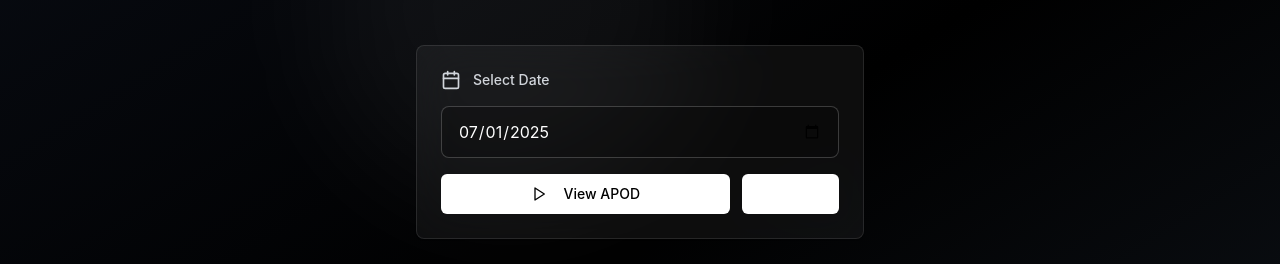
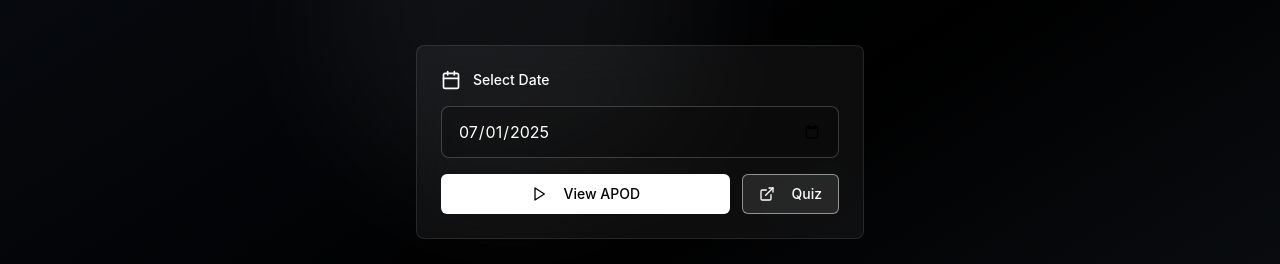
Before and after one commit to QuantumGod007/astro-black-futuristic-ui, a React (Vite) app: page / in a window 1280 px wide. Shown: the part 184-448 px from the top of the page. Built offline with nearby package versions, Linux system fonts and the light colour scheme; no server answers.

Commit message:
Fix: Quiz button and calendar icon visibility
Adjust button and calendar icon styles to improve visibility against the background.

```diff
--- a/src/pages/Index.tsx
+++ b/src/pages/Index.tsx
@@ -68,8 +68,8 @@ const Index = () => {
           <CardContent className="p-6">
             <div className="flex flex-col gap-4">
               <div className="flex items-center gap-3">
-                <Calendar className="w-5 h-5 text-gray-300" />
-                <label className="text-sm font-medium text-gray-300">
+                <Calendar className="w-5 h-5 text-white" />
+                <label className="text-sm font-medium text-white">
                   Select Date
                 </label>
               </div>
@@ -92,7 +92,7 @@ const Index = () => {
                 <Button
                   onClick={() => setQuizOpen(true)}
                   variant="outline"
-                  className="border-white/30 text-white hover:bg-white/10 transition-all duration-200"
+                  className="border-white/50 text-white hover:bg-white/20 hover:border-white/70 bg-white/10 transition-all duration-200"
                 >
                   <ExternalLink className="w-4 h-4 mr-2" />
                   Quiz
```
